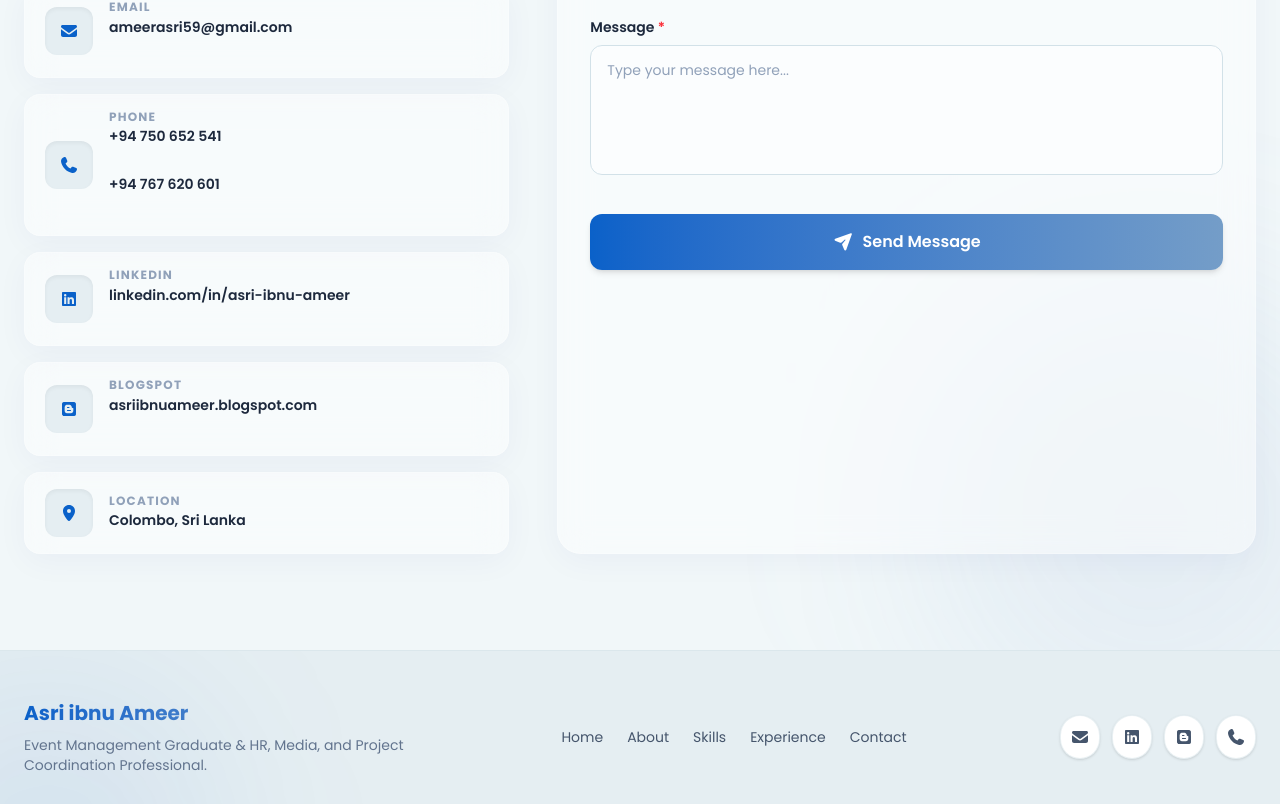
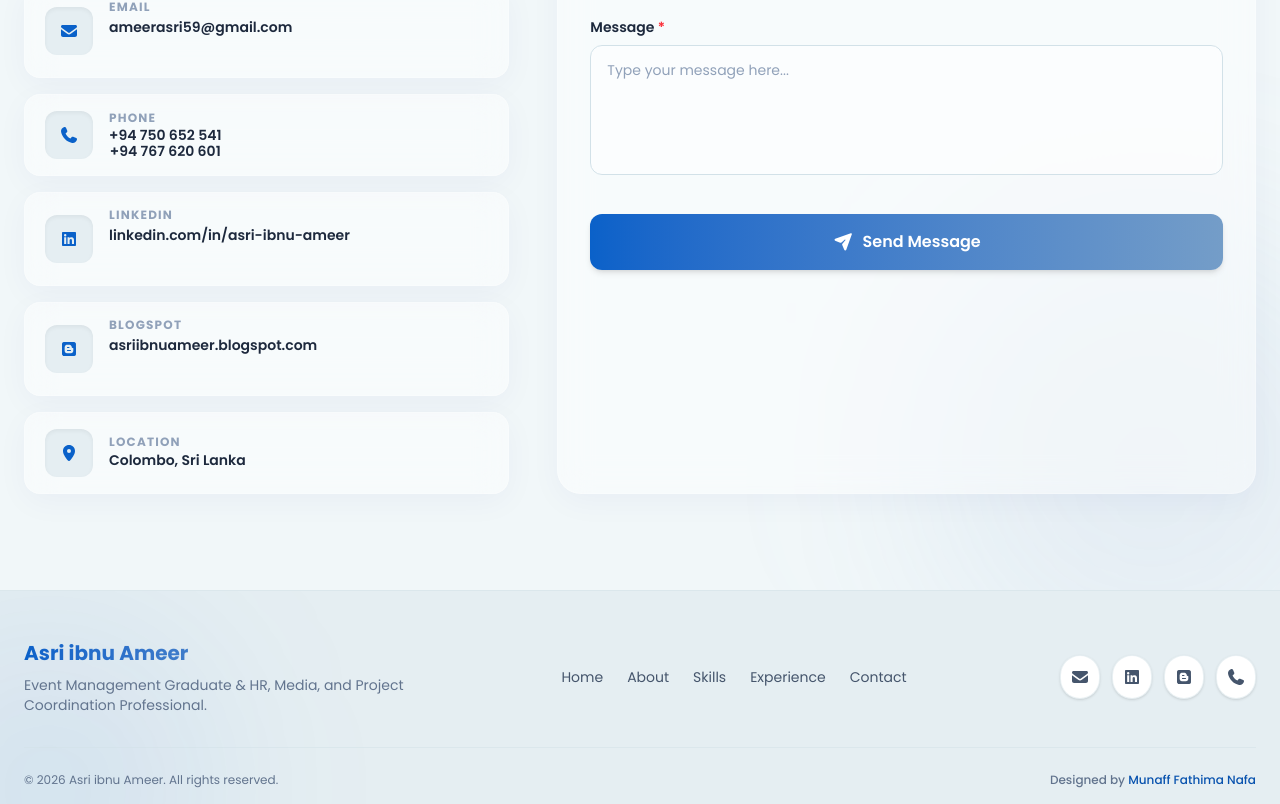
Before and after one commit to RohanbenjaminGitLab/Muhammed-Ameer-Hana-Asiri, a React (Vite) app: page / in a window 1280 px wide. Shown: the part 7573-8377 px from the top of the page. Built offline with nearby package versions, Linux system fonts and the light colour scheme.

Commit message:
Describe your changes

```diff
--- a/src/components/Contact.jsx
+++ b/src/components/Contact.jsx
@@ -202,12 +202,12 @@ export default function Contact() {
                       : {}
                   }
                   style={{ display: "flex", flexDirection: "row", alignItems: "center" }}
-                  className="glass-card-light dark:glass-card-dark px-4 py-4 sm:px-5 sm:py-4 rounded-2xl border border-slate-200/50 dark:border-slate-800/50 shadow-sm gap-4"
+                  className="glass-card-light dark:glass-card-dark px-4 py-4 sm:px-5 sm:py-4 rounded-2xl border border-slate-200/50 dark:border-slate-800/50 shadow-sm gap-4 "
                 >
                   {/* ── Icon (always vertically centered) ── */}
                   <div
                     style={{ flexShrink: 0, alignSelf: "center" }}
-                    className="w-11 h-11 sm:w-12 sm:h-12 rounded-xl flex items-center justify-center bg-slate-100 dark:bg-slate-800 shadow-inner"
+                    className="w-11 h-11 sm:w-12 sm:h-12 rounded-xl flex items-center justify-center bg-slate-100 dark:bg-slate-800 shadow-inner leading-none"
                   >
                     <FontAwesomeIcon
                       icon={detail.icon}
@@ -224,13 +224,17 @@ export default function Contact() {
 
                     {/* Phone — vertical stack, one number per line */}
                     {detail.phones ? (
-                      <div style={{ display: "flex", flexDirection: "column", gap: "4px", width: "100%" }}>
+                      <div style={{
+                        display: "flex",
+                        gap: "2px",
+                        flexDirection: "column"
+                      }}>
                         {detail.phones.map((phone, i) => (
                           <a
                             key={i}
                             href={phone.href}
-                            style={{ display: "block" }}
-                            className="text-sm font-semibold text-slate-800 dark:text-slate-100 hover:text-primary-600 dark:hover:text-secondary-400 transition-colors leading-snug"
+                            style={{ minHeight: "auto" }}
+                            className="block text-sm font-semibold leading-none text-slate-800 dark:text-slate-100 hover:text-primary-600 dark:hover:text-secondary-400 transition-colors"
                           >
                             {phone.val}
                           </a>
@@ -250,7 +254,7 @@ export default function Contact() {
                     ) : (
                       <p
                         style={{ margin: 0 }}
-                        className="text-sm font-semibold text-slate-800 dark:text-slate-100 leading-snug"
+                        className="text-sm font-semibold text-slate-800 dark:text-slate-100 leading-tight"
                       >
                         {detail.val}
                       </p>
```
